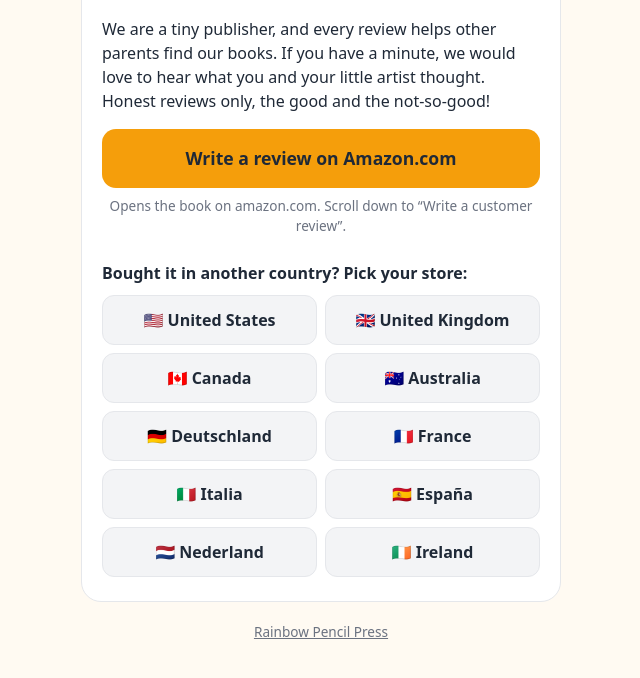
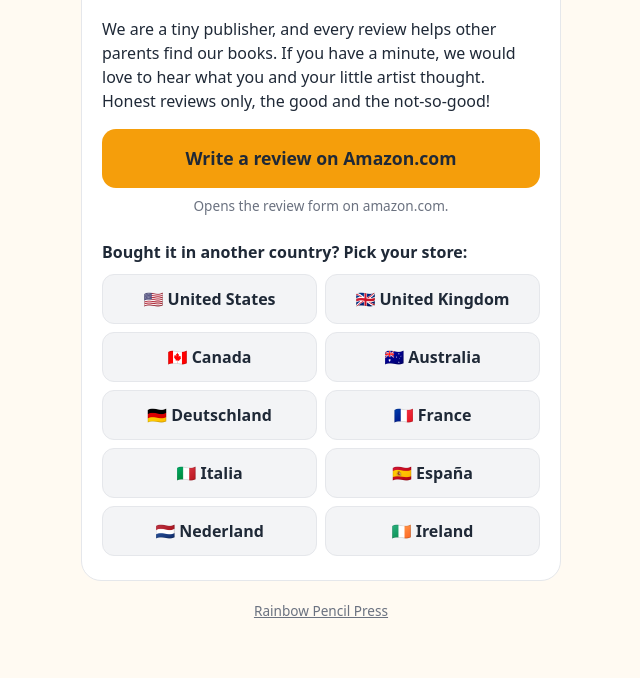
Before and after one commit to rainbowpencilpress/rainbowpencilpress.github.io, a plain HTML site: page animal-abc/index.html in a window 1280 px wide. Shown: the part 194-872 px from the top of the page, without its empty margins (319-959 px from the left). Drawn offline with Linux system fonts and the light colour scheme.

Commit message:
Animal ABC review page: add ASIN (QR opens review form)

```diff
--- a/animal-abc/index.html
+++ b/animal-abc/index.html
@@ -65,7 +65,7 @@
   // ===== FILL THIS IN ONCE THE BOOK IS LIVE =====
   // The book's ASIN (starts with B0..., found in KDP Bookshelf or under "Product details" on Amazon).
   // While it is empty, the buttons open an Amazon search for the book instead of the review form.
-  var ASIN = "";
+  var ASIN = "B0HSRS7V6V";
   // ===============================================
 
   var SEARCH = "Animal ABC Coloring Book Rainbow Pencil Press";
```
